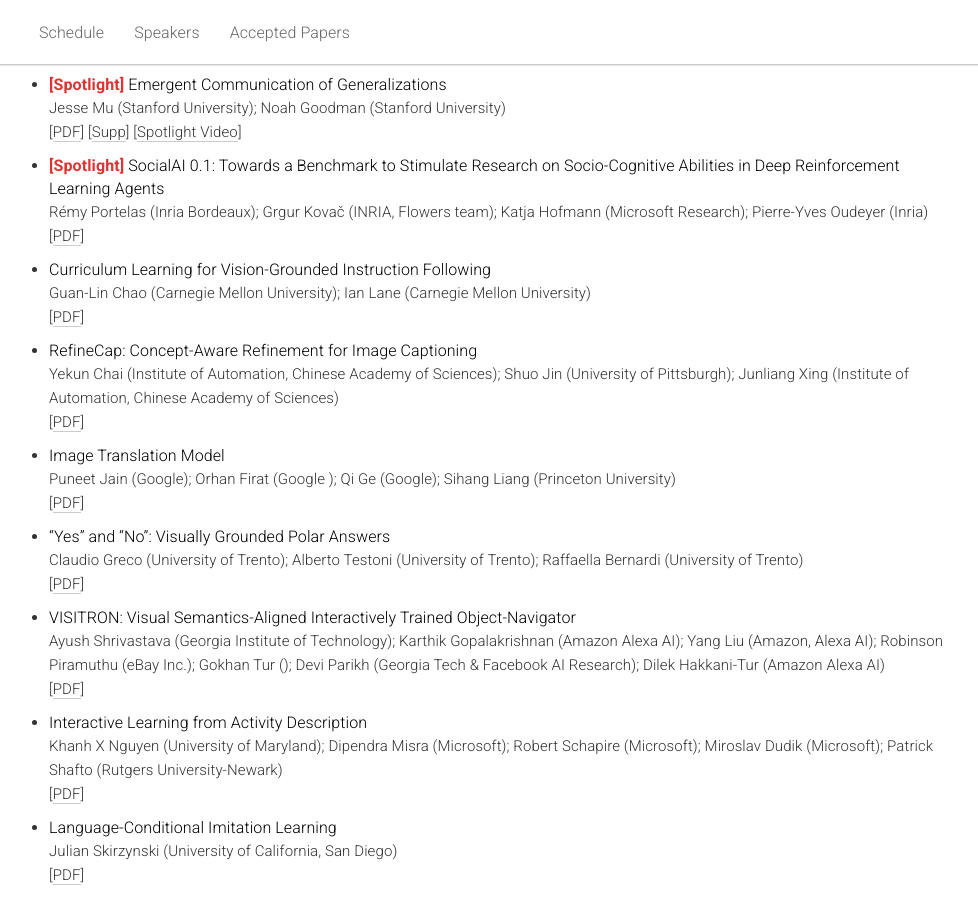
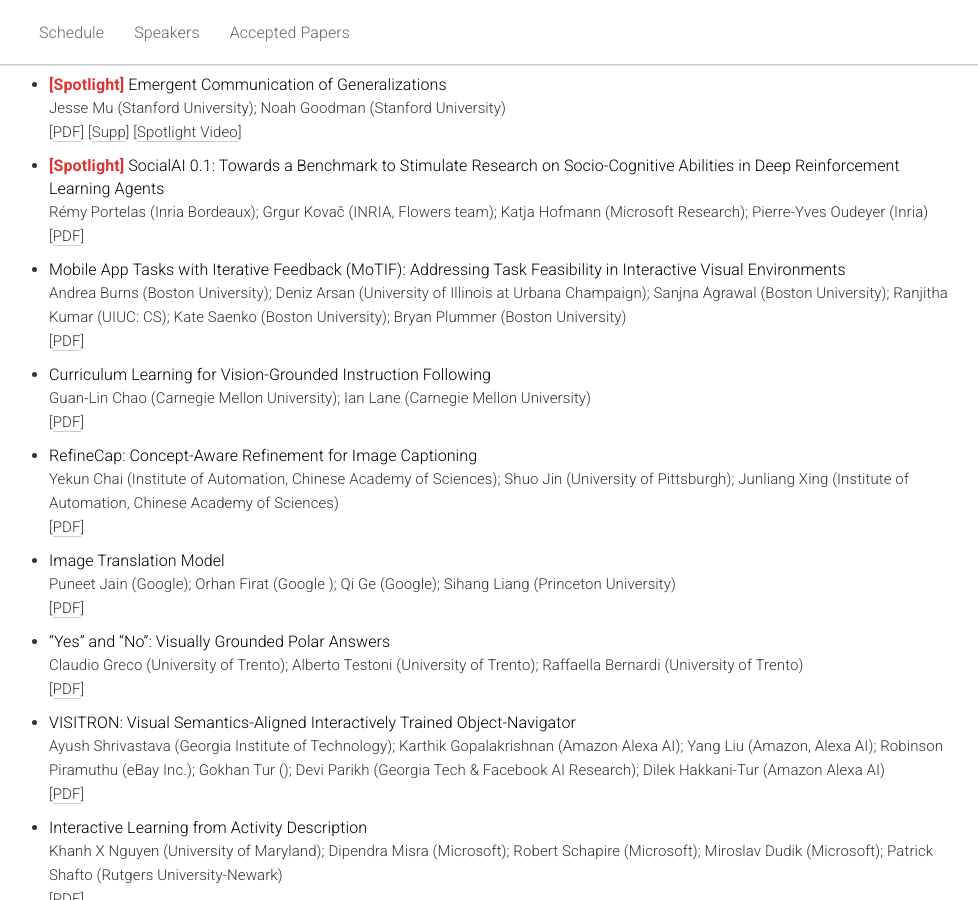
Before and after one commit to vigilworkshop/vigilworkshop.github.io, a Jekyll site: the page built from _pages/home.md, in a window 1280 px wide and 900 px high, scrolled down 1646 px. Shown: the whole window, without its empty margins (156-1134 px from the left). Built offline with Jekyll 4.4.1, drawn with Linux system fonts in a browser that asks for light colours; some of the changed text lies outside the part shown.

Commit message:
update spotlight list

```diff
--- a/_pages/home.md
+++ b/_pages/home.md
@@ -197,6 +197,11 @@ acknowledgements: ""
         <span class="paper-meta">[<a href="static/papers-2021/20.pdf">PDF</a>]</span>
     </li>
     <li>
+        <span class="paper-title">Mobile App Tasks with Iterative Feedback (MoTIF): Addressing Task Feasibility in Interactive Visual Environments</span><br>
+        <span class="paper-authors">Andrea Burns (Boston University); Deniz Arsan (University of Illinois at Urbana Champaign); Sanjna Agrawal (Boston University); Ranjitha Kumar (UIUC: CS); Kate Saenko (Boston University); Bryan Plummer (Boston University)</span><br>
+        <span class="paper-meta">[<a href="static/papers-2021/26.pdf">PDF</a>]</span>
+    </li>
+    <li>
         <span class="paper-title">Curriculum Learning for Vision-Grounded Instruction Following</span><br>
         <span class="paper-authors">Guan-Lin Chao (Carnegie Mellon University); Ian Lane (Carnegie Mellon University)</span><br>
         <span class="paper-meta">[<a href="static/papers-2021/3.pdf">PDF</a>]</span>
@@ -285,11 +290,6 @@ acknowledgements: ""
         <span class="paper-title">Leveraging Language for Abstraction and Program Search</span><br>
         <span class="paper-authors">Catherine Wong (Massachusetts Institute of Technology); Kevin M Ellis (MIT); Jacob Andreas (MIT); Joshua Tenenbaum (MIT)</span><br>
         <span class="paper-meta">[<a href="static/papers-2021/25.pdf">PDF</a>]</span>
-    </li>
-    <li>
-        <span class="paper-title">Mobile App Tasks with Iterative Feedback (MoTIF): Addressing Task Feasibility in Interactive Visual Environments</span><br>
-        <span class="paper-authors">Andrea Burns (Boston University); Deniz Arsan (University of Illinois at Urbana Champaign); Sanjna Agrawal (Boston University); Ranjitha Kumar (UIUC: CS); Kate Saenko (Boston University); Bryan Plummer (Boston University)</span><br>
-        <span class="paper-meta">[<a href="static/papers-2021/26.pdf">PDF</a>]</span>
     </li>
     <li>
         <span class="paper-title">SynthRef: Generation of Synthetic Referring Expressions for Object Segmentation</span><br>
```
